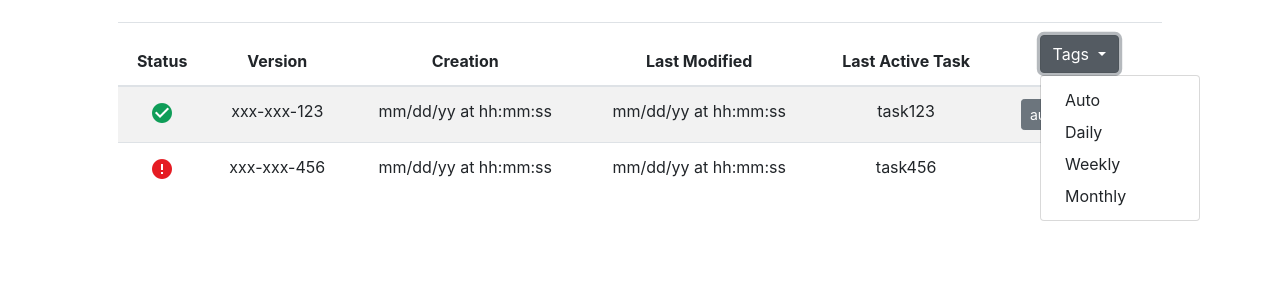
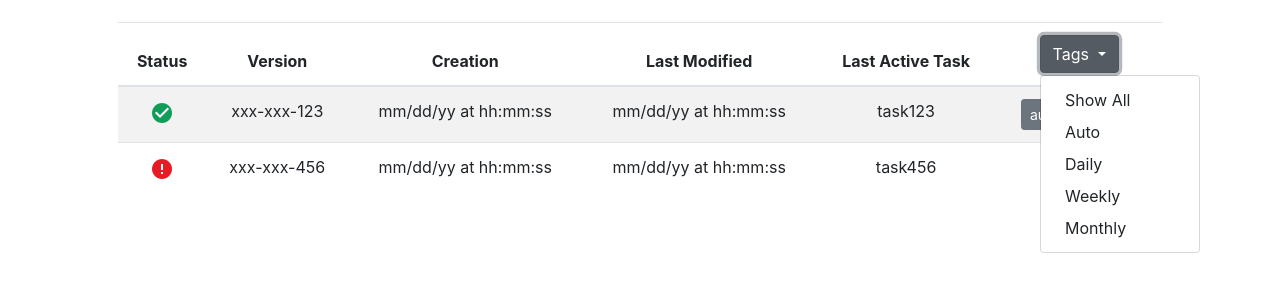
Before and after one commit to istio-releases/release-ui, a Flask app: page / in a window 1280 px wide, after a click on "Tags". Shown: the part 276-576 px from the top of the page. Run offline with Flask 2, Linux system fonts and the light colour scheme; some libraries are stand-ins or nearby versions.

Commit message:
tag filtering

```diff
--- a/static/scripts.js
+++ b/static/scripts.js
@@ -33,21 +33,22 @@ function searchBar() {
 function tagFilter(label) {
 
 	// Declare variables
-	input = document.getElementById("search-box");
-  filter = input.value.toUpperCase();
   table = document.getElementById("dashboard-list");
   tr = table.getElementsByTagName("tr");
 
 	for (i = 0; i < tr.length; i++) {
-		for (j = 0; j < tr[i].length; j++){
-			td = tr[i].getElementsByTagName("td")[j];
+			td = tr[i].getElementsByTagName("td")[5];
 			if (td) {
-				if (td.innerHTML.toUpperCase().indexOf(filter) > -1) {
+				if (td.innerHTML.toUpperCase().indexOf(label) > -1 || label == 0) {
 					tr[i].style.display = "";
 				} else {
 					tr[i].style.display = "none";
 				}
 			}
-		}
 	}
 }
+
+$('.datepicker').datepicker({
+    format: 'mm/dd/yyyy',
+    startDate: '-3d'
+});
--- a/templates/index.html
+++ b/templates/index.html
@@ -21,10 +21,11 @@
                   Tags
                 </button>
                 <div class="dropdown-menu">
-                  <a class="dropdown-item" href="#">Auto</a>
-                  <a class="dropdown-item" href="#">Daily</a>
-                  <a class="dropdown-item" href="#">Weekly</a>
-                  <a class="dropdown-item" href="#">Monthly</a>
+                  <li class="dropdown-item" onclick="tagFilter(0)">Show All</li>
+                  <a class="dropdown-item" onclick="tagFilter(1)">Auto</a>
+                  <a class="dropdown-item" onclick="tagFilter(2)">Daily</a>
+                  <a class="dropdown-item" onclick="tagFilter(3)">Weekly</a>
+                  <a class="dropdown-item" onclick="tagFilter(4)">Monthly</a>
                 </div>
               </div>
             </th>
@@ -53,7 +54,7 @@
               </td>
               <td>
                 {% for tag in release["tags"]%}
-                <button type="button" class="btn btn-secondary btn-sm">
+                <button type="button" class="btn btn-secondary btn-sm {{tag}}">
                   {% if tag == 1%}
                     auto
                   {% elif tag == 2%}
```
